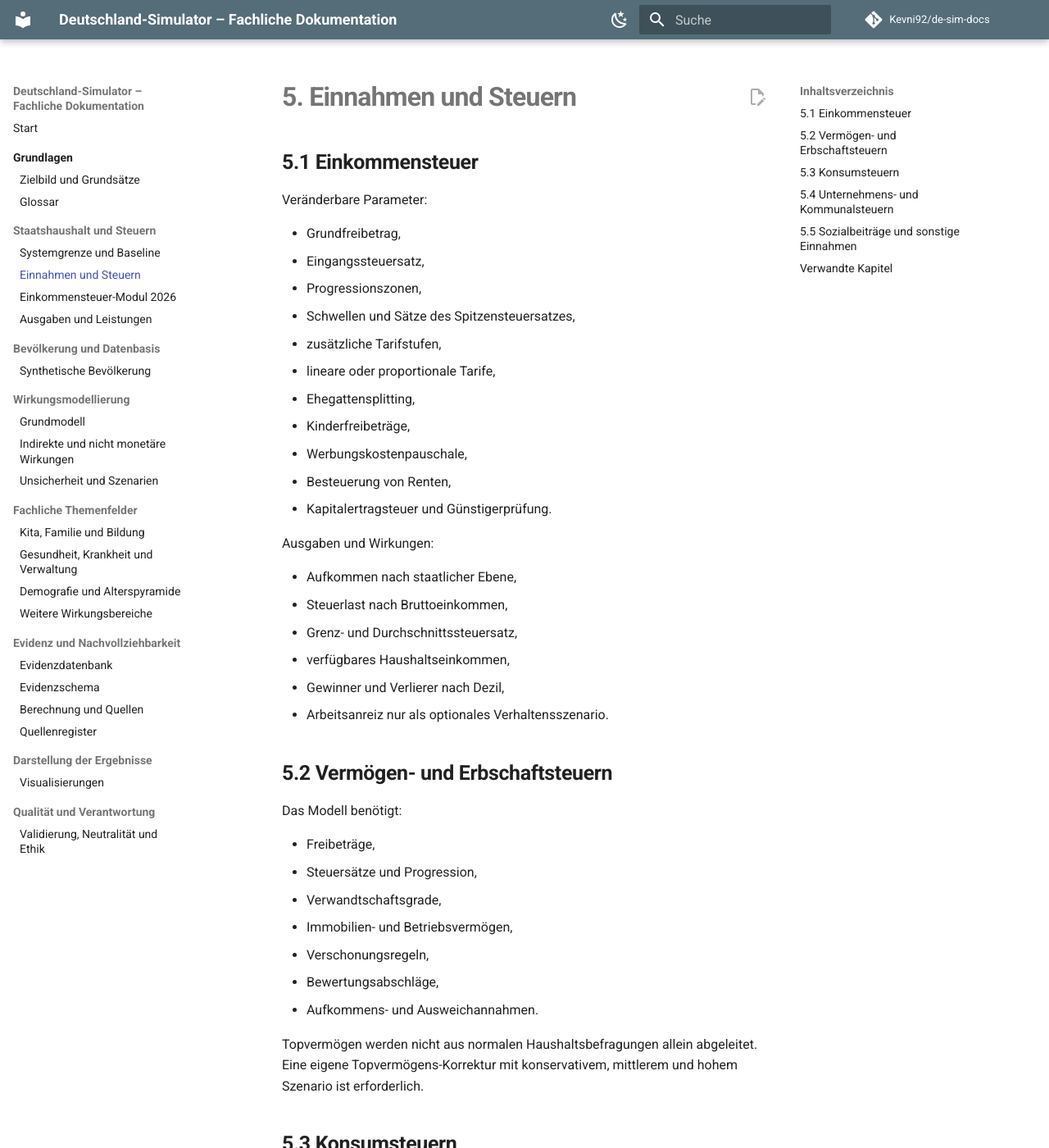
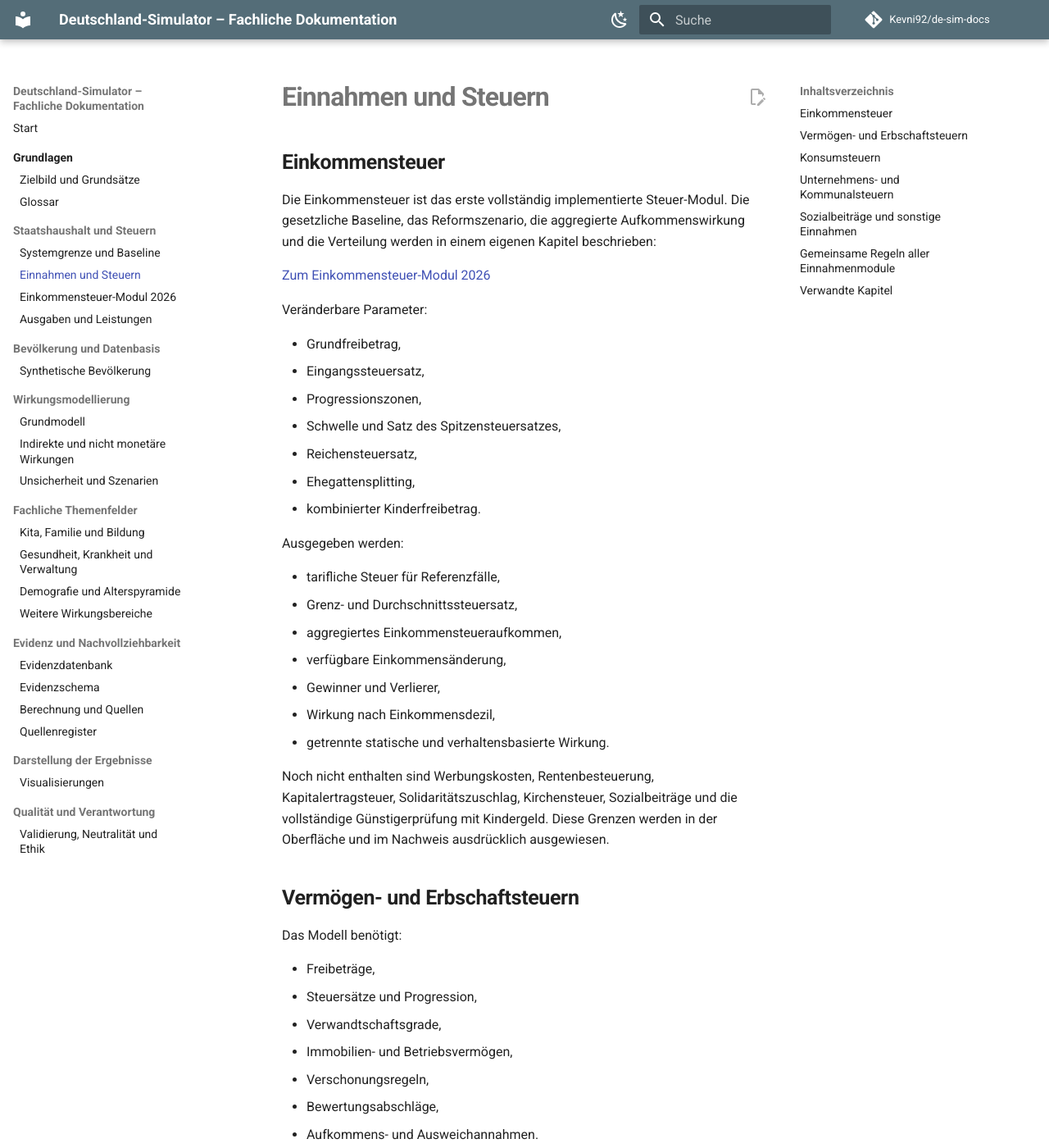
Before and after one commit to Kevni92/de-sim-docs, an MkDocs documentation site: the page built from docs/02-fiskal/einnahmen-und-steuern.md, in a window 1280 px wide and 1400 px high. Shown: the whole window at 82% size. Built offline with MkDocs 1.6.1 and Material for MkDocs 9.7.7, drawn with Linux system fonts in a browser that asks for light colours; comment, search, counter and statistics services are not loaded; some of the changed text lies outside the part shown.

Commit message:
docs: Einnahmenkapitel mit Einkommensteuer-Modul verknüpfen

```diff
--- a/docs/02-fiskal/einnahmen-und-steuern.md
+++ b/docs/02-fiskal/einnahmen-und-steuern.md
@@ -1,38 +1,41 @@
 ---
 title: Einnahmen und Steuern
-summary: Modulares Kapitel des Pflichtenhefts und Research Briefings.
-status: Arbeitsstand 0.3
+summary: Fachliche Anforderungen an Einnahmen-, Steuer- und Beitragsmodule des Simulators.
+status: Arbeitsstand 0.5
 last_updated: 2026-07-13
 ---
 
-# 5. Einnahmen und Steuern
+# Einnahmen und Steuern
 
-## 5.1 Einkommensteuer
+## Einkommensteuer
+
+Die Einkommensteuer ist das erste vollständig implementierte Steuer-Modul. Die gesetzliche Baseline, das Reformszenario, die aggregierte Aufkommenswirkung und die Verteilung werden in einem eigenen Kapitel beschrieben:
+
+[Zum Einkommensteuer-Modul 2026](einkommensteuer-modul.md)
 
 Veränderbare Parameter:
 
 - Grundfreibetrag,
 - Eingangssteuersatz,
 - Progressionszonen,
-- Schwellen und Sätze des Spitzensteuersatzes,
-- zusätzliche Tarifstufen,
-- lineare oder proportionale Tarife,
+- Schwelle und Satz des Spitzensteuersatzes,
+- Reichensteuersatz,
 - Ehegattensplitting,
-- Kinderfreibeträge,
-- Werbungskostenpauschale,
-- Besteuerung von Renten,
-- Kapitalertragsteuer und Günstigerprüfung.
+- kombinierter Kinderfreibetrag.
 
-Ausgaben und Wirkungen:
+Ausgegeben werden:
 
-- Aufkommen nach staatlicher Ebene,
-- Steuerlast nach Bruttoeinkommen,
+- tarifliche Steuer für Referenzfälle,
 - Grenz- und Durchschnittssteuersatz,
-- verfügbares Haushaltseinkommen,
-- Gewinner und Verlierer nach Dezil,
-- Arbeitsanreiz nur als optionales Verhaltensszenario.
+- aggregiertes Einkommensteueraufkommen,
+- verfügbare Einkommensänderung,
+- Gewinner und Verlierer,
+- Wirkung nach Einkommensdezil,
+- getrennte statische und verhaltensbasierte Wirkung.
 
-## 5.2 Vermögen- und Erbschaftsteuern
+Noch nicht enthalten sind Werbungskosten, Rentenbesteuerung, Kapitalertragsteuer, Solidaritätszuschlag, Kirchensteuer, Sozialbeiträge und die vollständige Günstigerprüfung mit Kindergeld. Diese Grenzen werden in der Oberfläche und im Nachweis ausdrücklich ausgewiesen.
+
+## Vermögen- und Erbschaftsteuern
 
 Das Modell benötigt:
 
@@ -46,7 +49,7 @@ Das Modell benötigt:
 
 Topvermögen werden nicht aus normalen Haushaltsbefragungen allein abgeleitet. Eine eigene Topvermögens-Korrektur mit konservativem, mittlerem und hohem Szenario ist erforderlich.
 
-## 5.3 Konsumsteuern
+## Konsumsteuern
 
 - Regel- und ermäßigter Umsatzsteuersatz,
 - Produktgruppen,
@@ -59,7 +62,7 @@ Topvermögen werden nicht aus normalen Haushaltsbefragungen allein abgeleitet. E
 
 Konsumsteuern werden über haushaltsspezifische Ausgabenprofile modelliert. Eine reine Multiplikation mit dem Gesamtkonsum reicht nicht aus.
 
-## 5.4 Unternehmens- und Kommunalsteuern
+## Unternehmens- und Kommunalsteuern
 
 - Körperschaftsteuer,
 - Gewerbesteuer,
@@ -70,7 +73,7 @@ Konsumsteuern werden über haushaltsspezifische Ausgabenprofile modelliert. Eine
 
 Verhaltensreaktionen von Unternehmen werden als eigenes Szenario geführt. Sie dürfen die statische Erstwirkung nicht verdecken.
 
-## 5.5 Sozialbeiträge und sonstige Einnahmen
+## Sozialbeiträge und sonstige Einnahmen
 
 - Renten-, Kranken-, Pflege- und Arbeitslosenversicherung,
 - Beitragsbemessungsgrenzen,
@@ -80,8 +83,21 @@ Verhaltensreaktionen von Unternehmen werden als eigenes Szenario geführt. Sie d
 - Zölle,
 - Kreditaufnahme.
 
+## Gemeinsame Regeln aller Einnahmenmodule
+
+Jedes Modul muss:
+
+1. gesetzliche oder statistische Baseline und Szenario trennen,
+2. statische Erstwirkung vor Verhaltenseffekten zeigen,
+3. aggregierte Werte aus derselben Logik wie die Einzelfallansicht ableiten,
+4. Datenstand, Rechtsstand und Modellversion ausweisen,
+5. nicht berechnete Größen als nicht berechnet kennzeichnen,
+6. Rechenweg, Quellen, Unsicherheit und bekannte Grenzen öffnen können.
+
 ## Verwandte Kapitel
 
+- [Einkommensteuer-Modul 2026](einkommensteuer-modul.md)
 - [Systemgrenze und Baseline](systemgrenze-und-baseline.md)
-- [Synthetische Bevölkerung und Haushalte](../03-daten/synthetische-bevoelkerung.md)
+- [Synthetische Bevölkerung](../03-daten/synthetische-bevoelkerung.md)
 - [Wirkungsmodell](../04-modell/wirkungsmodell.md)
+- [Berechnung und Quellen](../06-evidenz/berechnungstransparenz.md)
```
